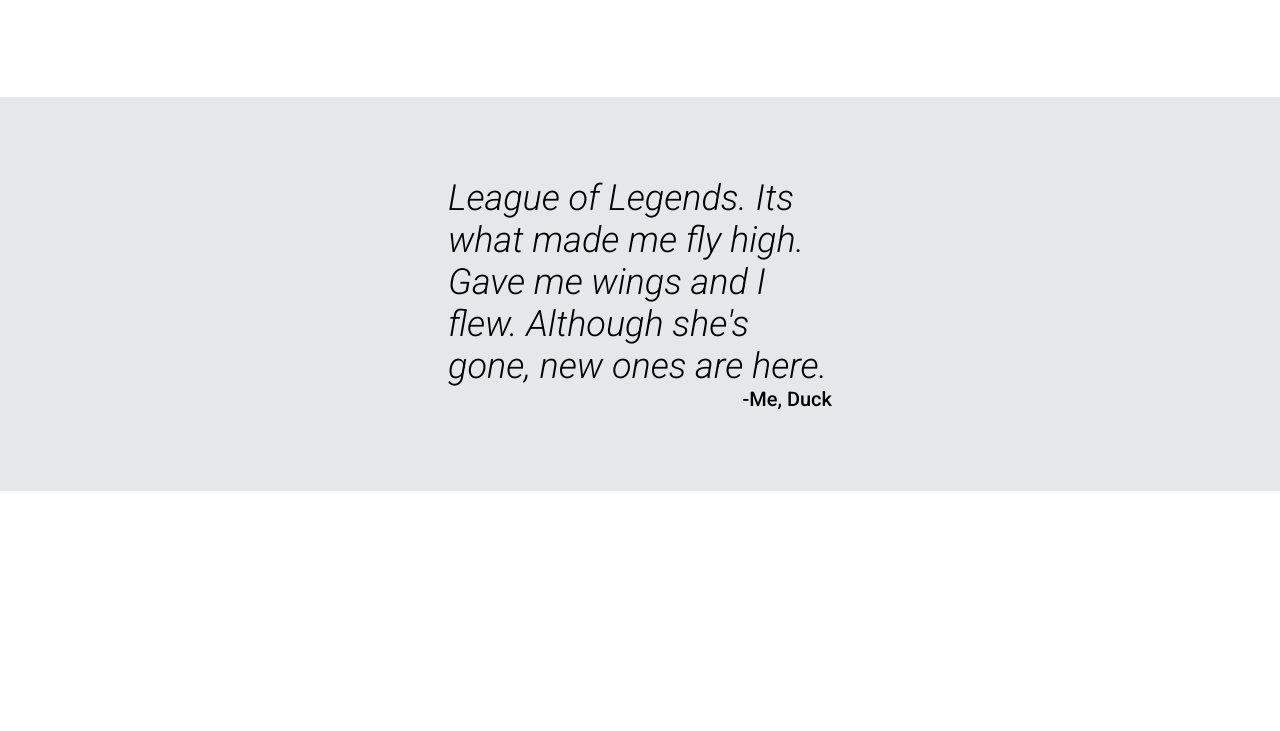
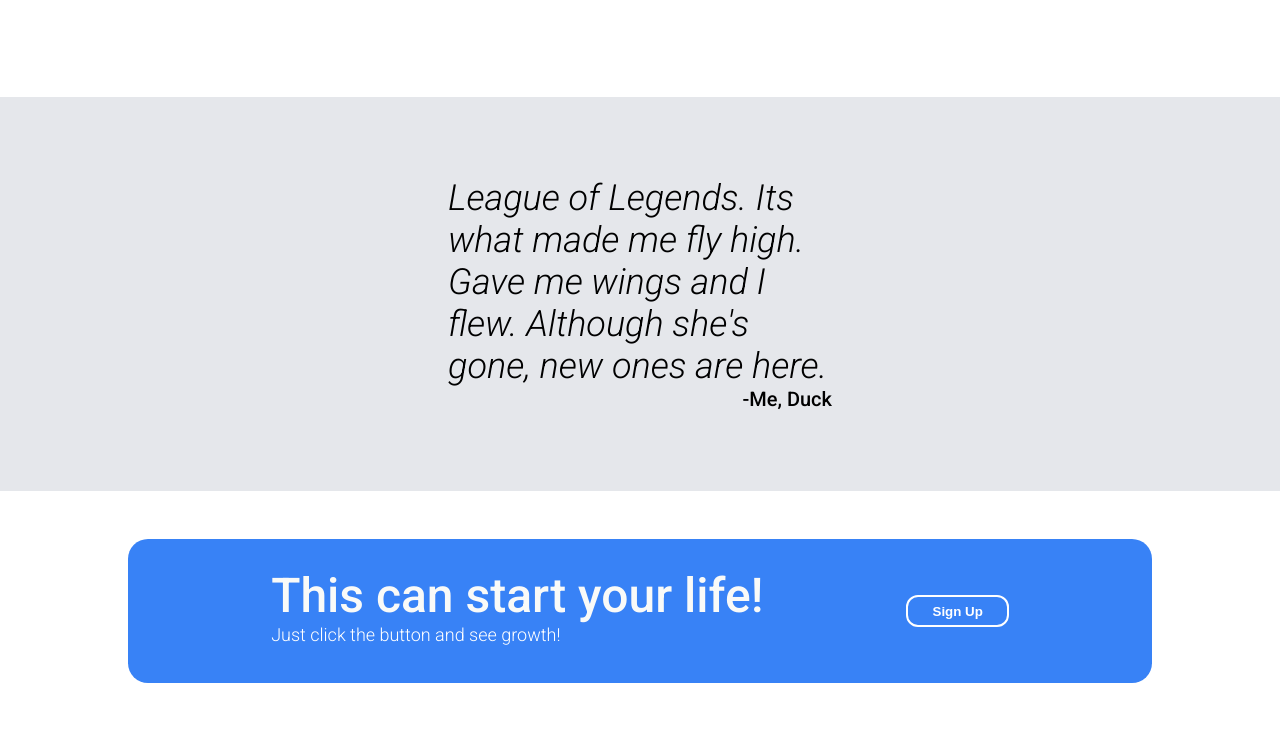
Before and after one commit to PurestDuck/landingPage, a plain HTML site: page index.html in a window 1280 px wide. Shown: the part 607-1338 px from the top of the page. Before the commit the page ends 1098 px from the top, so only its background shows below. Drawn offline with Linux system fonts and the light colour scheme.

Commit message:
Added Sign Up

```diff
--- a/index.html
+++ b/index.html
@@ -64,6 +64,18 @@
       <div class="signOff">-Me, Duck</div>
     </div>
   </div>
+
+  <div id="signUpBlock">
+    <div class="signUp">
+      <div class="signUpText">
+        <div class="bigText">This can start your life!</div>
+        <div class="subText">Just click the button and see growth!</div>
+      </div>
+      <div>
+        <button class="signButt">Sign Up</button>
+      </div>
+    </div>
+  </div>
 </body>
 
 </html>
--- a/styles.css
+++ b/styles.css
@@ -53,8 +53,9 @@ li{
 .signButt{
     background-color: #3882F6;
     color:white;
+    border: solid #3882F6 2px;
     border-radius: 12px;
-    border-color: #3882F6;
+
     width:8vw;
     height:4vh;
     font-weight: bold;
@@ -124,3 +125,25 @@ li{
     justify-content: flex-end;
     font-size: 20px;
 }
+#signUpBlock{
+    display: flex;
+    justify-content: center;
+    align-items: center;
+    height: 30vh;
+}
+.signUp{
+    display: flex;
+    justify-content: space-evenly;
+    align-items: center;
+    background-color: #3882F6;
+    border-radius: 20px;
+    height: 18vh;
+    width: 80vw;
+}
+.signUp button{
+    border-color: white;
+}
+
+.signUpText{
+    color: white;
+}
```
